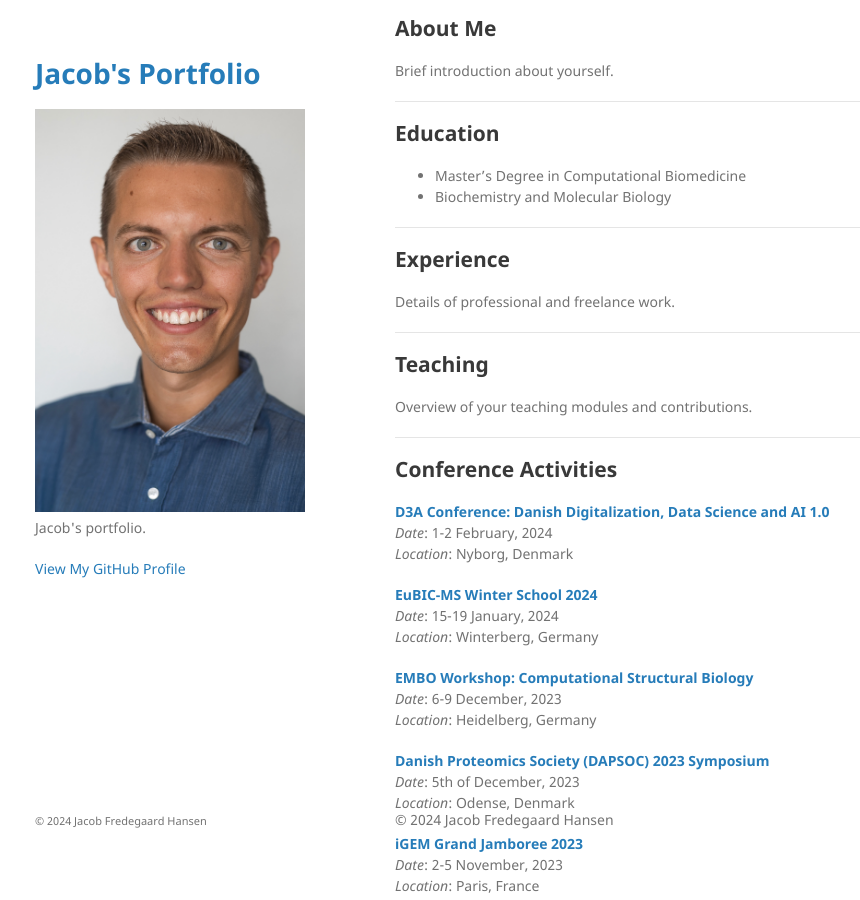
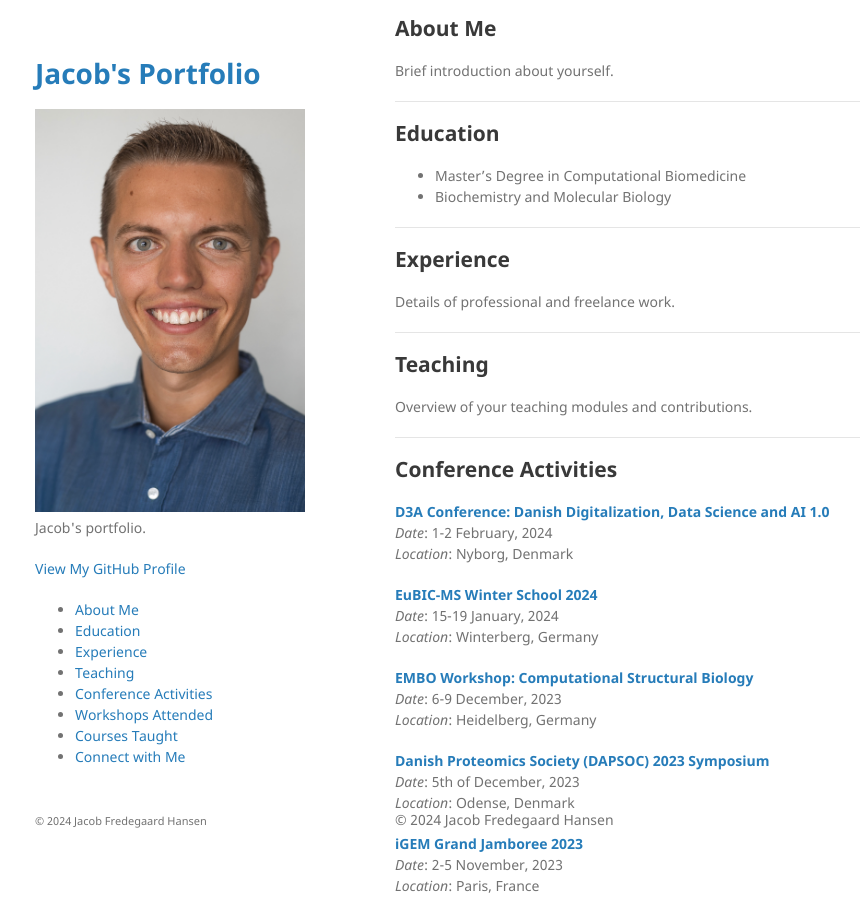
Before and after one commit to jacobfh1/jacobfh1.github.io, a Jekyll site: the page built from index.md, in a window 1280 px wide and 900 px high, scrolled down 344 px. Shown: the whole window, without its empty margins (175-1035 px from the left). Built offline with Jekyll 4.4.1, drawn with Linux system fonts in a browser that asks for light colours.

Commit message:
Updated styles.scss and default.html

```diff
--- a/_layouts/default.html
+++ b/_layouts/default.html
@@ -31,6 +31,21 @@
         <p class="view"><a href="{{ site.github.owner_url }}">View My GitHub Profile</a></p>
         {% endif %}
 
+        <!-- Navigation Bar -->
+        <nav>
+          <ul>
+            <li><a href="#about-me">About Me</a></li>
+            <li><a href="#education">Education</a></li>
+            <li><a href="#experience">Experience</a></li>
+            <li><a href="#teaching">Teaching</a></li>
+            <li><a href="#conference-activities">Conference Activities</a></li>
+            <li><a href="#workshops-attended">Workshops Attended</a></li>
+            <li><a href="#courses-taught">Courses Taught</a></li>
+            <li><a href="#connect-with-me">Connect with Me</a></li>
+          </ul>
+        </nav>
+        <!-- End Navigation Bar -->
+
       </header>
       <section>
 
@@ -41,7 +56,7 @@
         {% if site.github.is_project_page %}
         <p>This project is maintained by <a href="{{ site.github.owner_url }}">{{ site.github.owner_name }}</a></p>
         {% endif %}
-        <p><small>&copy; 2024 Jacob Fredegaard Hansen</a></small></p>
+        <p><small>&copy; 2024 Jacob Fredegaard Hansen</small></p>
       </footer>
     </div>
     <script src="{{ "/assets/js/scale.fix.js" | relative_url }}"></script>
```
